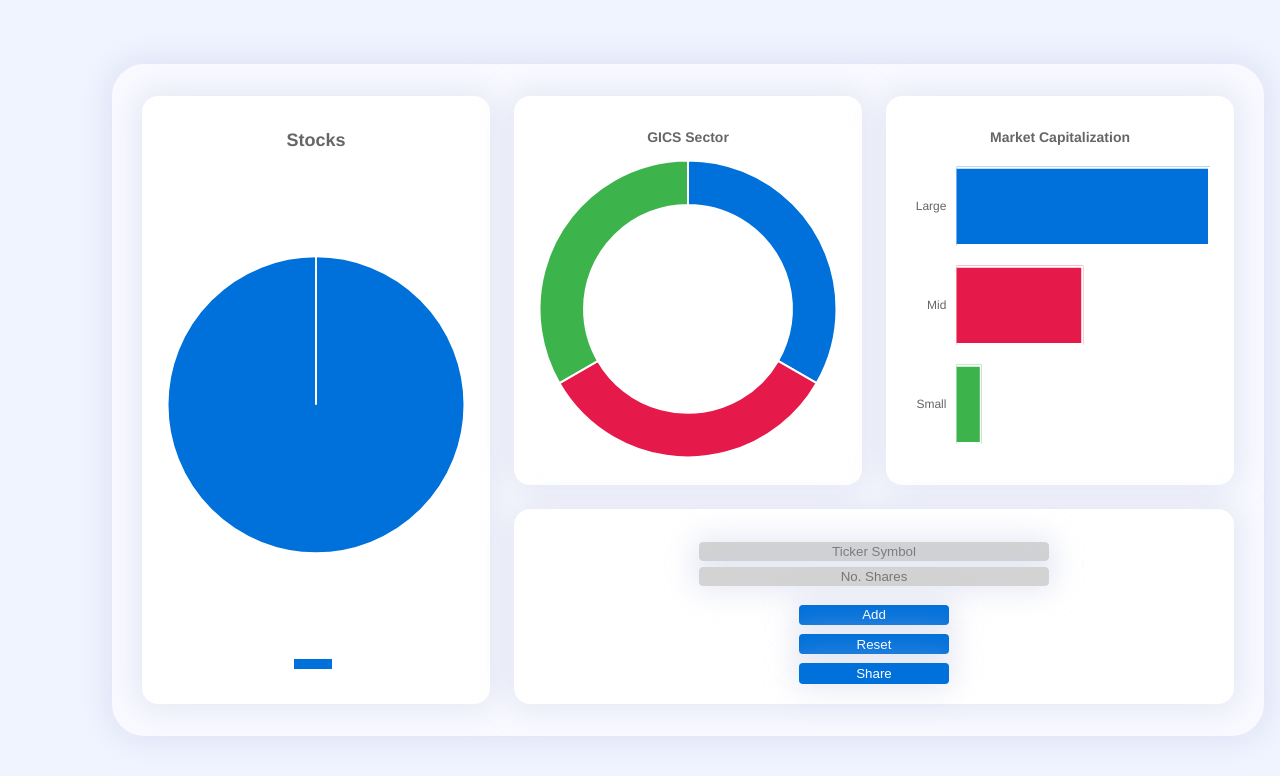
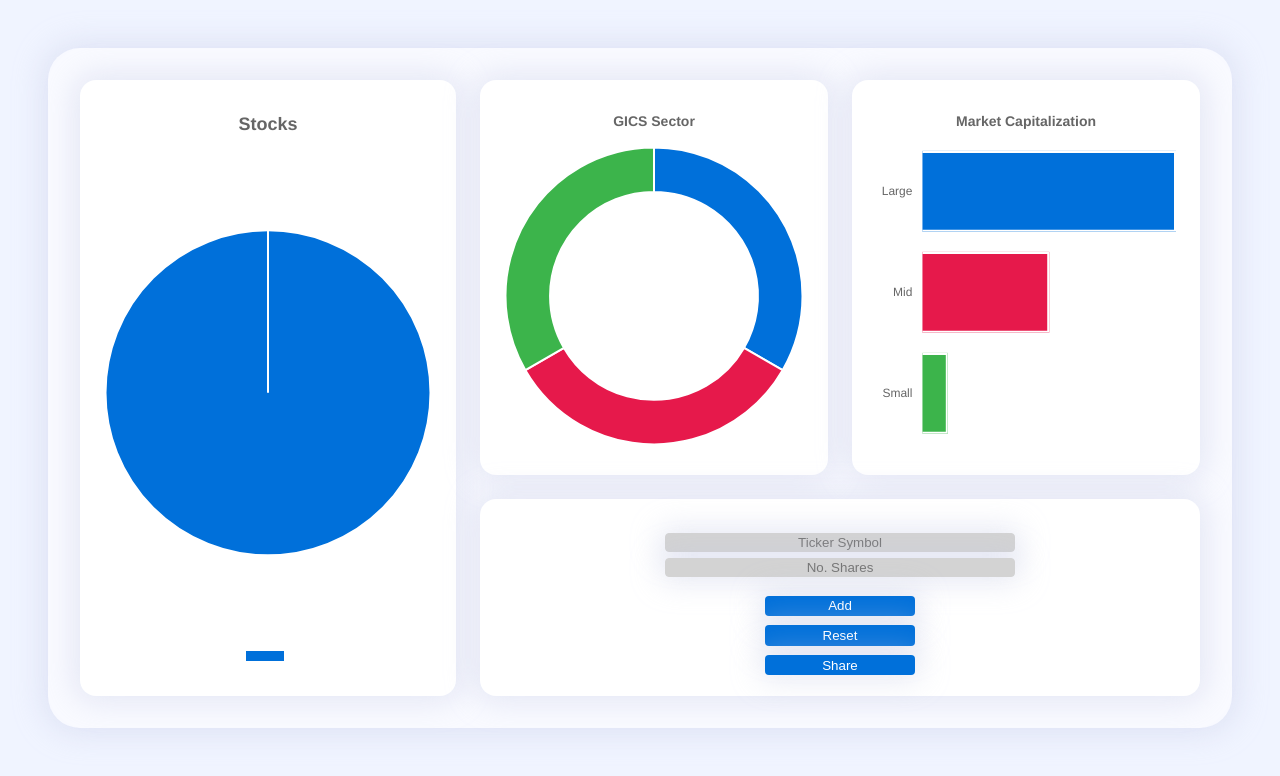
Before and after one commit to Tepeup/portfoliorater, a React (Create React App) app in the folder client/: page / in a window 1280 px wide. Shown: the top 776 px of the page. Built offline with nearby package versions, Linux system fonts and the light colour scheme.

Commit message:
ui issues

```diff
--- a/client/src/Components/Body/Body.styles.scss
+++ b/client/src/Components/Body/Body.styles.scss
@@ -46,9 +46,9 @@ span {
     max-height: 100vh;
     display: grid;
     background-color: #f0f4ff;
+    padding: 3em;
+    box-sizing: border-box;
 
-    box-sizing: border-box;
-    padding: 4em 7em;
     @media only screen and (max-width: 768px) {
         /* For mobile phones: */
         padding: 0em;
@@ -64,7 +64,6 @@ span {
         grid-template-columns: 1.5fr 1fr 1fr;
         grid-template-rows: 2fr 1fr;
         max-height: 85vh;
-        max-width: 90vw;
         grid-gap: 1.5em;
         padding: 2em;
         background-color: $baseColor;
```
